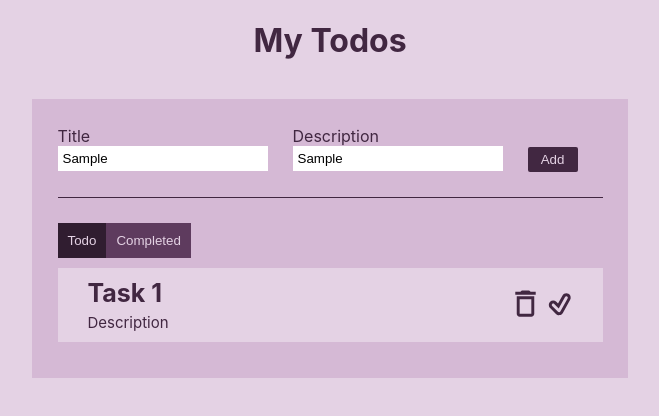
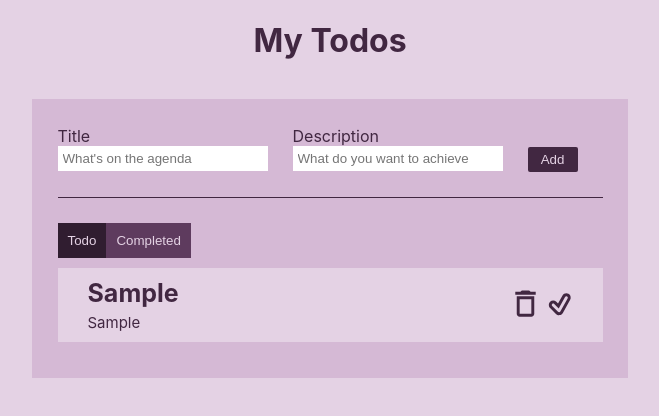
Before and after one commit to Vbalimidi/to-do-list-app, a React (Create React App) app in the folder todo-app/: page / in a window 1280 px wide. Both pictures are taken after typing "Sample", "Sample" into the empty fields and a click on the button "Add". Shown: the top 416 px of the page, without its empty margins (310-969 px from the left). Built offline with nearby package versions, Linux system fonts and the light colour scheme.

Commit message:
add functionality to create and display todos with title and description

```diff
--- a/todo-app/src/App.js
+++ b/todo-app/src/App.js
@@ -5,6 +5,26 @@
 
 function App() {
   const [isCompleted, setIsCompleted] = useState(false);
+  const [allTodos, setAllTodos] = useState([]);
+  const [newTitle, setNewTitle] = useState('');
+  const [newDescription, setNewDescription] = useState('');
+
+  const handleAdd = () => {
+    if(newTitle === '' || newDescription === ''){
+      alert('Please fill in all fields');
+      return;
+    }
+    const newTodo = {
+      id: allTodos.length + 1,
+      title: newTitle,
+      description: newDescription,
+      isCompleted: false
+    }
+    setAllTodos([...allTodos, newTodo]);
+    setNewTitle('');
+    setNewDescription('');
+  }
+
   return (
     <div className="App">
     <h1> My Todos</h1>
@@ -13,14 +33,14 @@
       <div className = "todo-input">
         <div className = "input-item">
         <label> Title</label>
-        <input type="text" placeholder = "What's on the agenda" />
+        <input type="text" value={newTitle} onChange={(e)=>setNewTitle(e.target.value)} placeholder = "What's on the agenda" />
       </div>
       <div className = "input-item">
         <label> Description</label>
-        <input type="text" placeholder = "What do you want to achieve" />
+        <input type="text" value={newDescription} onChange={(e)=>setNewDescription(e.target.value)} placeholder = "What do you want to achieve" />
       </div>
       <div className = "input-item">
-        <button type='button' className="button"> Add </button>
+        <button type='button' onClick={handleAdd} className="button"> Add </button>
       </div>
       </div>
 
@@ -30,17 +50,20 @@
       </div>
 
       <div className="todo-list">
-        <div className="todo-list-item">
+        {allTodos.map((todo, index) => {
+          return(
+        <div className="todo-list-item" key={index}>
           <div>
-            <h3>Task 1</h3>
-            <p>Description</p>
+            <h3>{todo.title}</h3>
+            <p>{todo.description}</p>
           </div>
+
           <div>
           <MdDeleteOutline className='icon'/>
           <TiTickOutline className='check-icon'/>
           </div>
-
         </div>
+          )})}
       </div>
     </div>
     </div>
```
